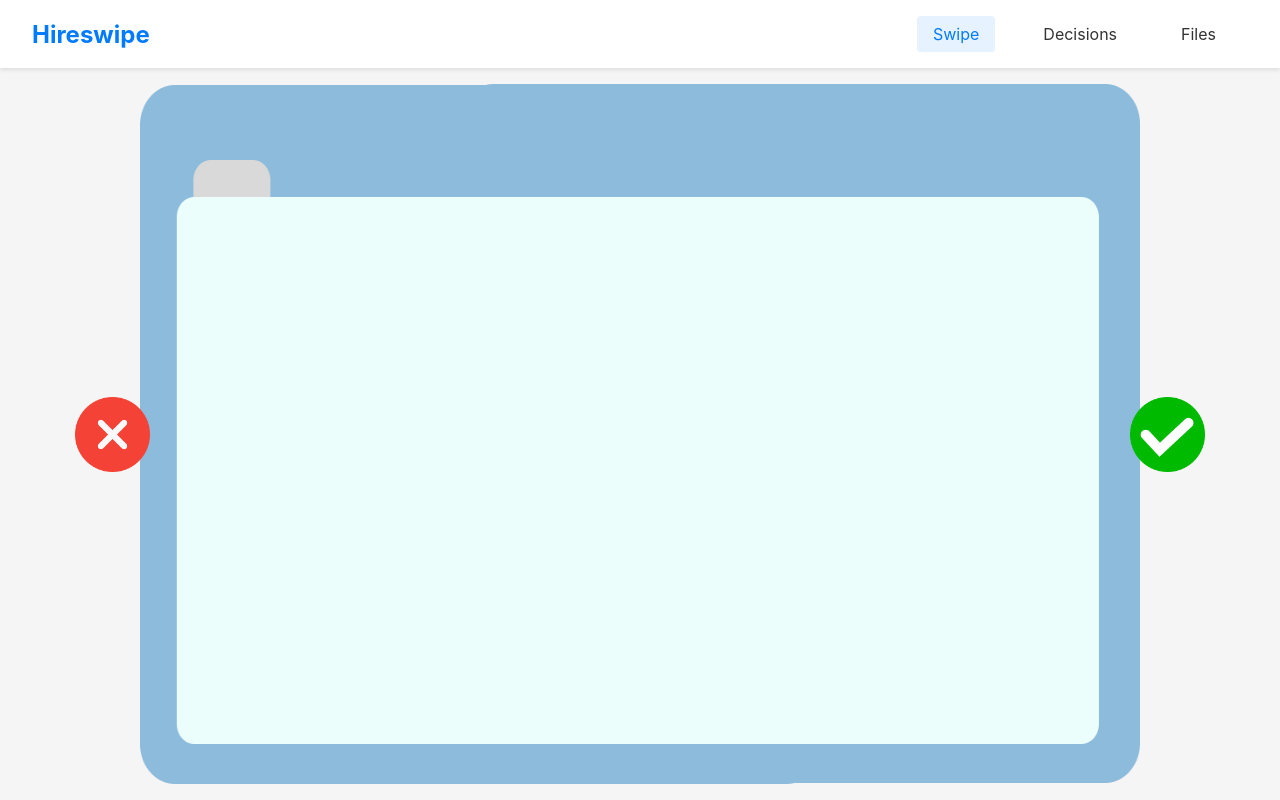
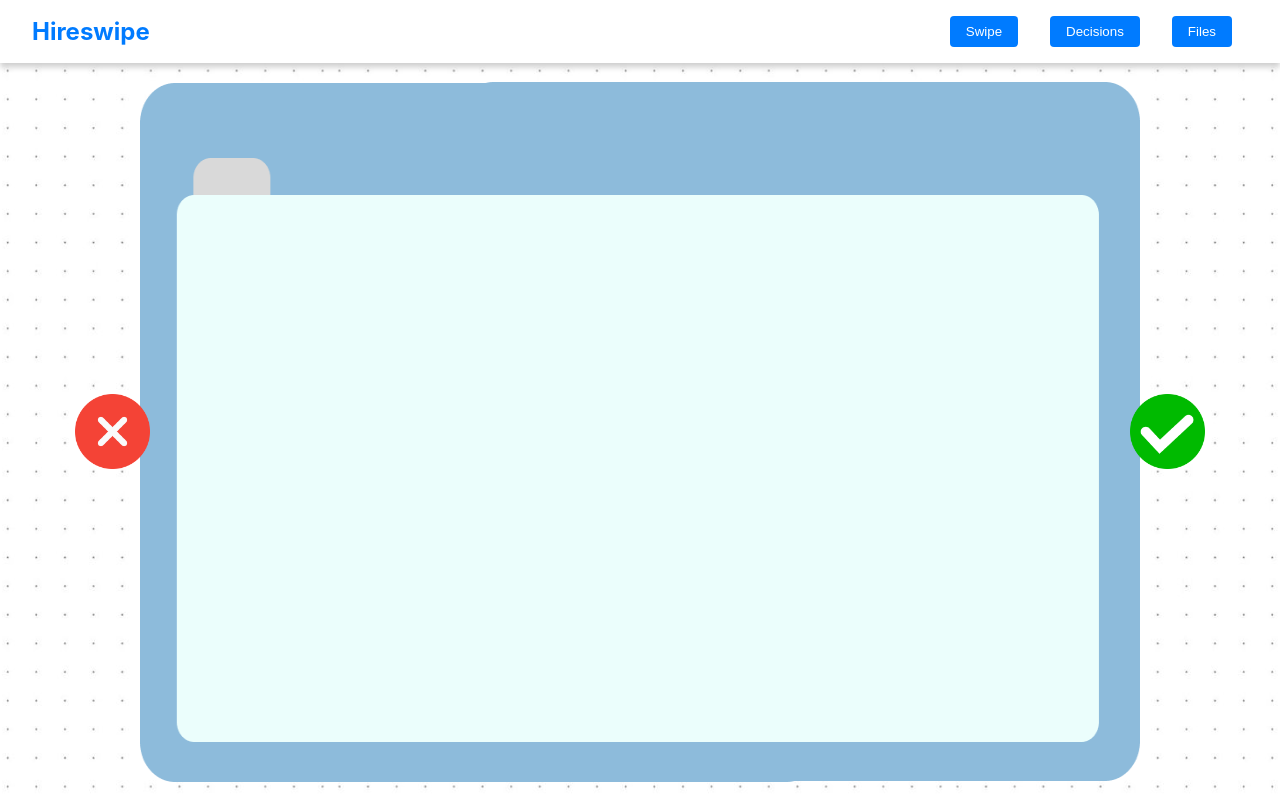
Before and after one commit to CheeseFone/hireswipe, a React (Create React App) app: page / in a window 1280 px wide. Built offline with nearby package versions, Linux system fonts and the light colour scheme.

Commit message:
ryans thingies

```diff
--- a/src/App.tsx
+++ b/src/App.tsx
@@ -3,6 +3,7 @@ import Card from './Card';
 import leftImage from './imgs/left.png';
 import rightImage from './imgs/right.png';
 import backgroundImage from './imgs/background.png';
+import smalldots from './imgs/smalldots.jpeg';
 import pdfToText from 'react-pdftotext';
 import { GoogleGenerativeAI } from '@google/generative-ai';
 import ReactMarkdown from 'react-markdown';
@@ -23,14 +24,49 @@ const MarkdownRenderer: React.FC<{ content: string }> = ({ content }) => {
   );
 };
 
+const HoverButton: React.FC<React.ButtonHTMLAttributes<HTMLButtonElement>> = (props) => {
+  const [isHover, setIsHover] = useState(false);
+  const [isClick, setIsClick] = useState(false);
+
+  const handleMouseOver = () => setIsHover(true);
+  const handleMouseOut = () => setIsHover(false);
+
+  const handleClick = (event: React.MouseEvent<HTMLButtonElement>) => {
+    setIsClick(true);
+    setTimeout(() => setIsClick(false), 200); // Reset isClick after 200ms
+
+    if (props.onClick) {
+      props.onClick(event);
+    }
+  };
+
+  return (
+    <button
+      {...props}
+      onMouseOver={handleMouseOver}
+      onMouseOut={handleMouseOut}
+      onClick={handleClick}
+      style={{
+        ...props.style,
+        backgroundColor: isClick ? 'skyblue' : (isHover ? '#0056b3' : '#007bff'),
+        color: isClick ? 'black' : 'white',
+        borderStyle: isClick ? 'solid' : 'none',
+        borderWidth: '2px',
+      }}
+    >
+      {props.children}
+    </button>
+  );
+};
+
 const Navbar: React.FC<{ activeTab: string; setActiveTab: (tab: string) => void }> = ({ activeTab, setActiveTab }) => {
   return (
     <nav style={navStyle}>
       <div style={logoStyle}>Hireswipe</div>
       <ul style={tabListStyle}>
-        <li style={tabItemStyle(activeTab === 'Swipe')} onClick={() => setActiveTab('Swipe')}>Swipe</li>
-        <li style={tabItemStyle(activeTab === 'Decisions')} onClick={() => setActiveTab('Decisions')}>Decisions</li>
-        <li style={tabItemStyle(activeTab === 'Files')} onClick={() => setActiveTab('Files')}>Files</li>
+        <li><HoverButton style={tabItemStyle(activeTab === 'Swipe')} onClick={() => setActiveTab('Swipe')}>Swipe</HoverButton></li>
+        <li><HoverButton style={tabItemStyle(activeTab === 'Decisions')} onClick={() => setActiveTab('Decisions')}>Decisions</HoverButton></li>
+        <li><HoverButton style={tabItemStyle(activeTab === 'Files')} onClick={() => setActiveTab('Files')}>Files</HoverButton></li>
       </ul>
     </nav>
   );
@@ -171,13 +207,13 @@ const FilesView: React.FC<{ onNewSummary: (newSummary: CardData) => void }> = ({
         <label htmlFor="file-input" style={fileInputLabelStyle}>
           Choose Files
         </label>
-        <button
+        <HoverButton
           onClick={handleUpload}
           style={uploadButtonStyle}
           disabled={isProcessing || selectedFiles.length === 0}
         >
           Upload and Process
-        </button>
+        </HoverButton>
         {selectedFiles.length > 0 && (
           <p style={selectedFileTextStyle}>Selected files: {selectedFiles.map(file => file.name).join(', ')}</p>
         )}
@@ -259,9 +295,12 @@ const appContainerStyle: React.CSSProperties = {
   height: '100vh',
   display: 'flex',
   flexDirection: 'column',
-  backgroundColor: '#f5f5f5',
+  backgroundColor: 'white',
   userSelect: 'none',
   overflow: 'hidden',
+  backgroundImage: `url(${smalldots})`,
+  backgroundSize: 'contain',
+  backgroundPosition: 'center',
 };
 
 const navStyle: React.CSSProperties = {
@@ -270,7 +309,7 @@ const navStyle: React.CSSProperties = {
   alignItems: 'center',
   padding: '1rem 2rem',
   backgroundColor: '#ffffff',
-  boxShadow: '0 2px 4px rgba(0,0,0,0.1)',
+  boxShadow: '0 4px 6px rgba(0,0,0,0.2)',
 };
 
 const logoStyle: React.CSSProperties = {
@@ -291,6 +330,7 @@ const tabItemStyle = (isActive: boolean): React.CSSProperties => ({
   padding: '0.5rem 1rem',
   cursor: 'pointer',
   borderRadius: '4px',
+  borderStyle: 'none',
   backgroundColor: isActive ? '#e6f2ff' : 'transparent',
   color: isActive ? '#007bff' : '#333',
   transition: 'all 0.3s',
@@ -318,6 +358,7 @@ const backgroundImageStyle: React.CSSProperties = {
   width: '1000px',
   height: '700px',
   zIndex: 0,
+
 };
 
 const overlayStyle: React.CSSProperties = {
@@ -347,6 +388,10 @@ const columnStyle: React.CSSProperties = {
   flex: 1,
   padding: '1rem',
   overflowY: 'auto',
+  backgroundImage: `url(${smalldots})`,
+  backgroundSize: 'cover',
+  backgroundPosition: 'center',
+  boxShadow: 'inset 1px 20px 50px -30px rgba(0,0,0,0.4)',
 };
 
 const columnHeaderStyle: React.CSSProperties = {
@@ -364,6 +409,9 @@ const decisionCardStyle: React.CSSProperties = {
 };
 
 const filesViewStyle: React.CSSProperties = {
+  backgroundImage: `url(${smalldots})`,
+  backgroundSize: 'contain',
+  backgroundPosition: 'center',
   display: 'flex',
   flexDirection: 'column',
   alignItems: 'center',
@@ -371,7 +419,8 @@ const filesViewStyle: React.CSSProperties = {
   padding: '2rem',
   width: '100%',
   height: '100%',
-  backgroundColor: '#f5f5f5',
+  boxShadow: 'inset 1px 8px 20px 0px rgba(0,0,0,0.2)',
+  //backgroundColor: 'red',
 };
 
 const fileUploadBoxStyle: React.CSSProperties = {
@@ -405,14 +454,15 @@ const fileInputLabelStyle: React.CSSProperties = {
   transition: 'background-color 0.3s',
 };
 
-const uploadButtonStyle: React.CSSProperties = {
-  backgroundColor: '#007bff',
-  color: 'white',
+const uploadButtonStyle = {
   padding: '0.5rem 1rem',
   border: 'none',
   borderRadius: '4px',
   cursor: 'pointer',
   fontSize: '1rem',
+  margin: '0 1rem',
+  color: 'white',
+  backgroundColor: '#007bff',
   transition: 'background-color 0.3s',
 };
 
```
Also changed, not shown: src/imgs/smalldots.jpeg (added).
